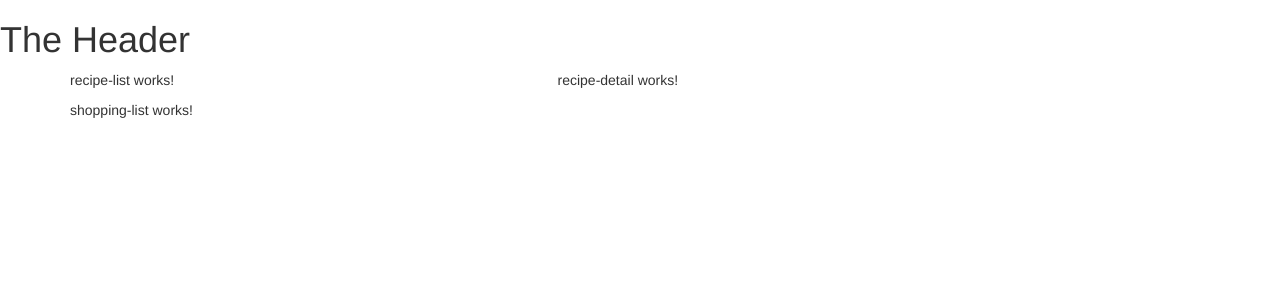
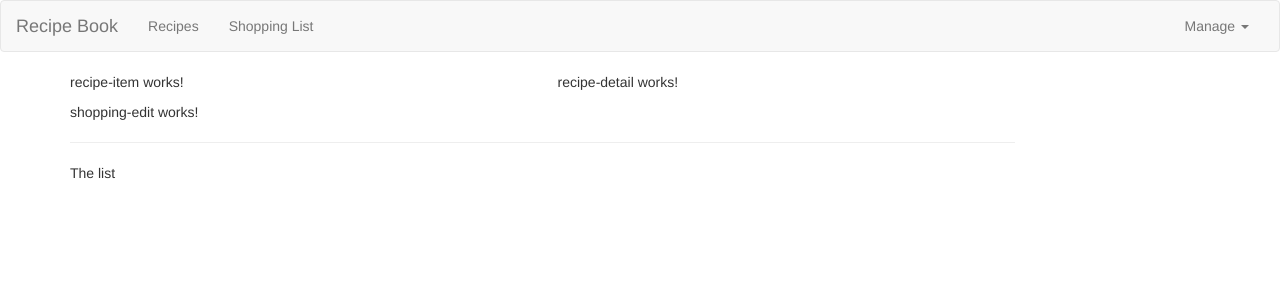
Before and after one commit to JD-Rowley/recipe-book, an Angular app: page / in a window 1280 px wide. Shown: the top 300 px of the page. Built offline with nearby package versions, Linux system fonts and the light colour scheme.

Commit message:
added navigation

```diff
--- a/src/app/header/header.component.html
+++ b/src/app/header/header.component.html
@@ -1 +1,22 @@
-<h1>The Header</h1>
+<nav class="navbar navbar-default">
+    <div class="container-fluid">
+        <div class="navbar-header">
+            <a href="#" class="navbar-brand">Recipe Book</a>
+        </div>
+        <div class="collapse navbar-collapse">
+            <ul class="nav navbar-nav">
+                <li><a href="#">Recipes</a></li>
+                <li><a href="#">Shopping List</a></li>
+            </ul>
+            <ul class="nav navbar-nav navbar-right">
+                <li class="dropdown">
+                    <a href="#" class="dropdown-toggle" role="button">Manage <span class="caret"></span></a>
+                    <ul class="dropdown-menu">
+                        <li><a href="#">Save Data</a></li>
+                        <li><a href="#">Fetch Data</a></li>
+                    </ul>
+                </li>
+            </ul>
+        </div>
+    </div>
+</nav>
--- a/src/app/recipes/recipe-list/recipe-list.component.html
+++ b/src/app/recipes/recipe-list/recipe-list.component.html
@@ -1 +1 @@
-<p>recipe-list works!</p>
+<app-recipe-item></app-recipe-item>
--- a/src/app/shopping-list/shopping-list.component.html
+++ b/src/app/shopping-list/shopping-list.component.html
@@ -1 +1,7 @@
-<p>shopping-list works!</p>
+<div class="row">
+    <div class="col-xs-10">
+        <app-shopping-edit></app-shopping-edit>
+        <hr>
+        <p>The list</p>
+    </div>
+</div>
```
